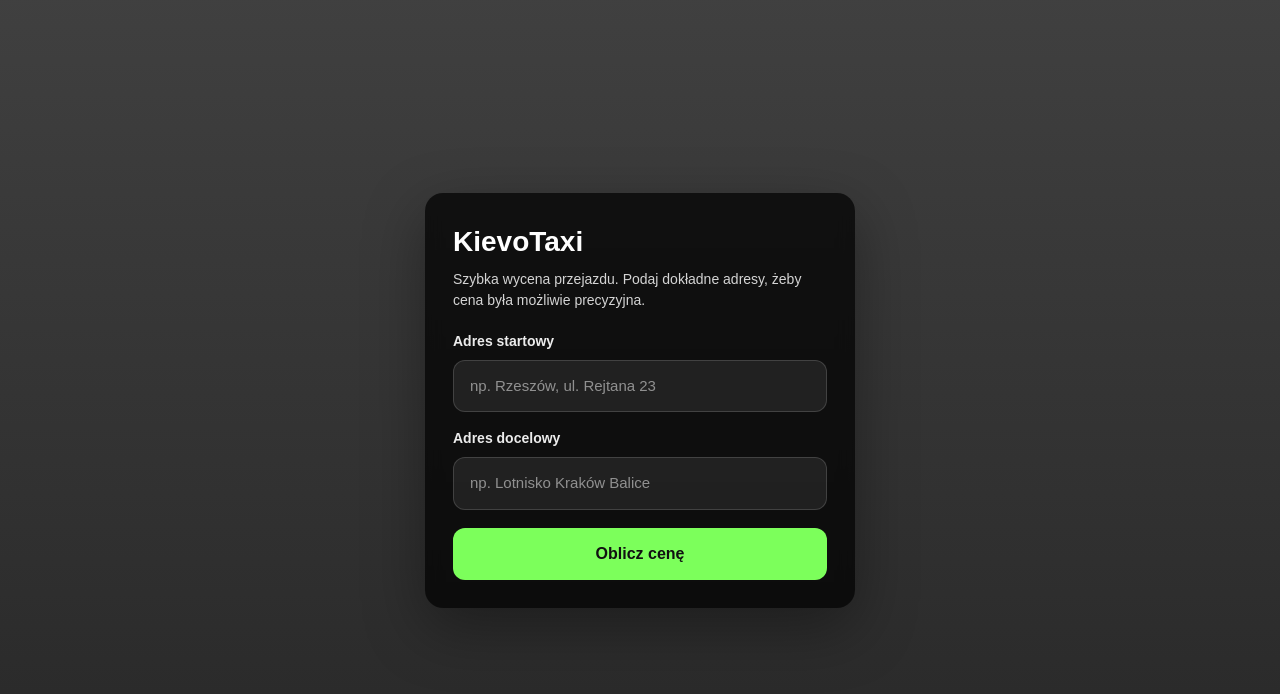
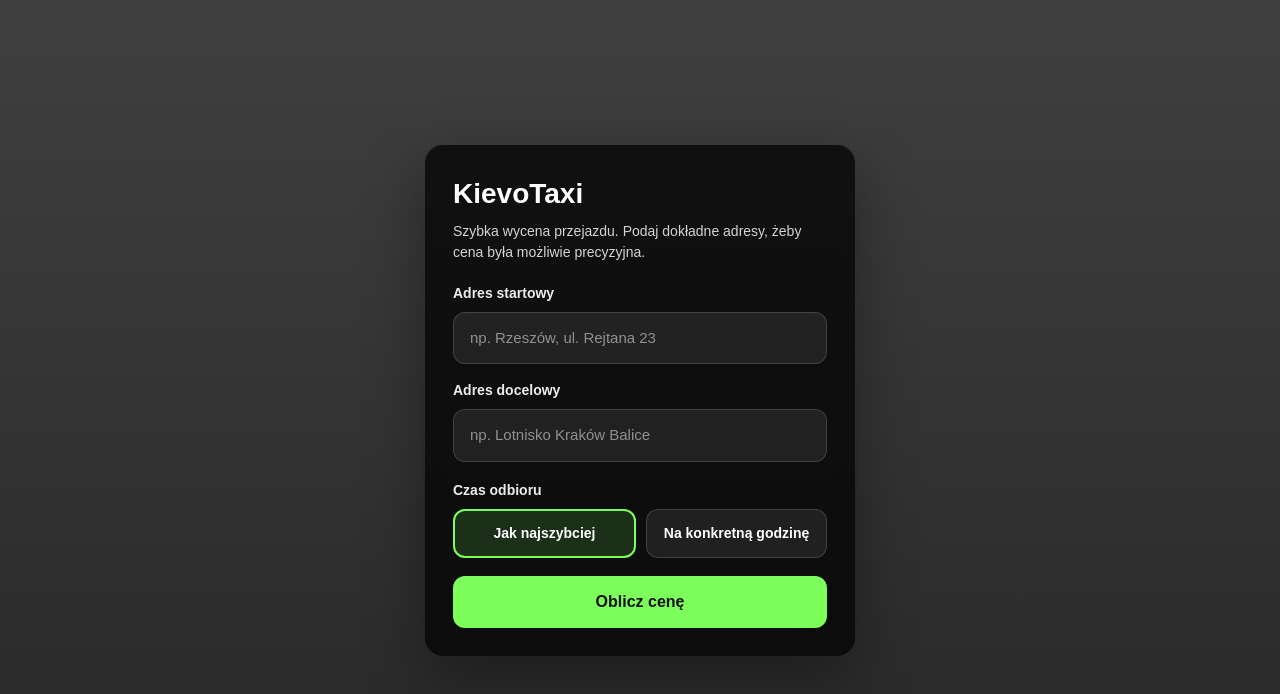
Before and after one commit to KievoTaxi/KievoTaxi, a Next.js app: page / in a window 1280 px wide. Shown: the top 694 px of the page. Built offline with nearby package versions, Linux system fonts and the light colour scheme.

Commit message:
dodany wybor czasu odbioru

```diff
--- a/app/page.tsx
+++ b/app/page.tsx
@@ -10,6 +10,9 @@ export default function Home() {
   const [error, setError] = useState("");
   const [loading, setLoading] = useState(false);
 
+  const [rideTimeType, setRideTimeType] = useState<"now" | "later">("now");
+  const [rideTime, setRideTime] = useState("");
+
   async function handleQuote() {
     setError("");
     setDistance("");
@@ -17,6 +20,11 @@ export default function Home() {
 
     if (!from.trim() || !to.trim()) {
       setError("Wpisz adres startowy i docelowy.");
+      return;
+    }
+
+    if (rideTimeType === "later" && !rideTime.trim()) {
+      setError("Wybierz godzinę odbioru.");
       return;
     }
 
@@ -48,10 +56,16 @@ export default function Home() {
   }
 
   function handleWhatsAppOrder() {
+    const pickupTime =
+      rideTimeType === "now" ? "Jak najszybciej" : rideTime || "Do ustalenia";
+
     const message = `Dzień dobry, proszę o zamówienie przejazdu.
 
 Trasa:
 ${from} → ${to}
+
+Czas odbioru:
+${pickupTime}
 
 Szacowany dystans:
 ${distance}
@@ -173,6 +187,89 @@ ${price}`;
           />
         </div>
 
+        <div style={{ marginBottom: "18px" }}>
+          <label
+            style={{
+              display: "block",
+              fontSize: "14px",
+              marginBottom: "8px",
+              color: "rgba(255,255,255,0.92)",
+              fontWeight: 600,
+            }}
+          >
+            Czas odbioru
+          </label>
+
+          <div style={{ display: "flex", gap: "10px", marginBottom: "10px" }}>
+            <button
+              type="button"
+              onClick={() => setRideTimeType("now")}
+              style={{
+                flex: 1,
+                padding: "12px",
+                borderRadius: "12px",
+                border:
+                  rideTimeType === "now"
+                    ? "2px solid #7CFF5B"
+                    : "1px solid rgba(255,255,255,0.15)",
+                background:
+                  rideTimeType === "now"
+                    ? "rgba(124,255,91,0.14)"
+                    : "rgba(255,255,255,0.08)",
+                color: "#ffffff",
+                fontSize: "14px",
+                fontWeight: 600,
+                cursor: "pointer",
+              }}
+            >
+              Jak najszybciej
+            </button>
+
+            <button
+              type="button"
+              onClick={() => setRideTimeType("later")}
+              style={{
+                flex: 1,
+                padding: "12px",
+                borderRadius: "12px",
+                border:
+                  rideTimeType === "later"
+                    ? "2px solid #7CFF5B"
+                    : "1px solid rgba(255,255,255,0.15)",
+                background:
+                  rideTimeType === "later"
+                    ? "rgba(124,255,91,0.14)"
+                    : "rgba(255,255,255,0.08)",
+                color: "#ffffff",
+                fontSize: "14px",
+                fontWeight: 600,
+                cursor: "pointer",
+              }}
+            >
+              Na konkretną godzinę
+            </button>
+          </div>
+
+          {rideTimeType === "later" && (
+            <input
+              type="time"
+              value={rideTime}
+              onChange={(e) => setRideTime(e.target.value)}
+              style={{
+                width: "100%",
+                padding: "14px 16px",
+                borderRadius: "12px",
+                border: "1px solid rgba(255,255,255,0.15)",
+                background: "rgba(255,255,255,0.08)",
+                color: "#ffffff",
+                fontSize: "15px",
+                outline: "none",
+                boxSizing: "border-box",
+              }}
+            />
+          )}
+        </div>
+
         <button
           onClick={handleQuote}
           style={{
@@ -216,8 +313,22 @@ ${price}`;
             <div style={{ fontSize: "15px", marginBottom: "8px" }}>
               Dystans: <strong>{distance}</strong>
             </div>
+
             <div style={{ fontSize: "18px", fontWeight: 700 }}>
               Cena: {price}
+            </div>
+
+            <div
+              style={{
+                marginTop: "8px",
+                fontSize: "14px",
+                color: "rgba(255,255,255,0.82)",
+              }}
+            >
+              Odbiór:{" "}
+              <strong>
+                {rideTimeType === "now" ? "Jak najszybciej" : rideTime}
+              </strong>
             </div>
 
             <button
@@ -238,6 +349,17 @@ ${price}`;
             >
               Zamów przejazd
             </button>
+
+            <div
+              style={{
+                marginTop: "10px",
+                fontSize: "12px",
+                color: "rgba(255,255,255,0.65)",
+                lineHeight: 1.5,
+              }}
+            >
+              Zamówienie potwierdzamy na WhatsApp po sprawdzeniu dostępności.
+            </div>
           </div>
         )}
       </div>
```
